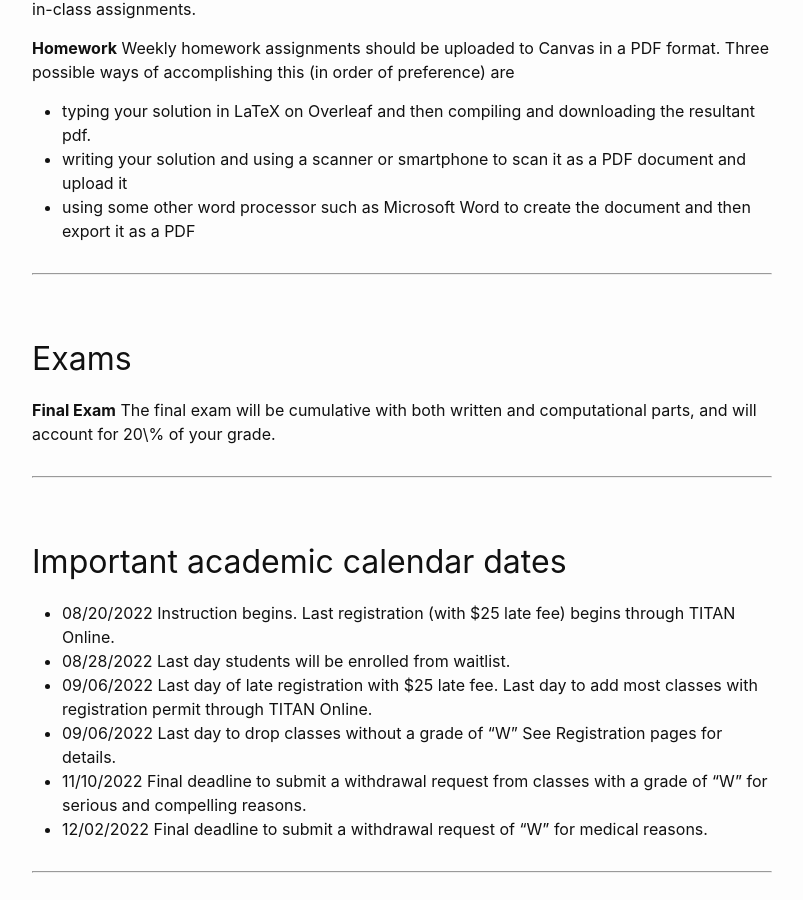
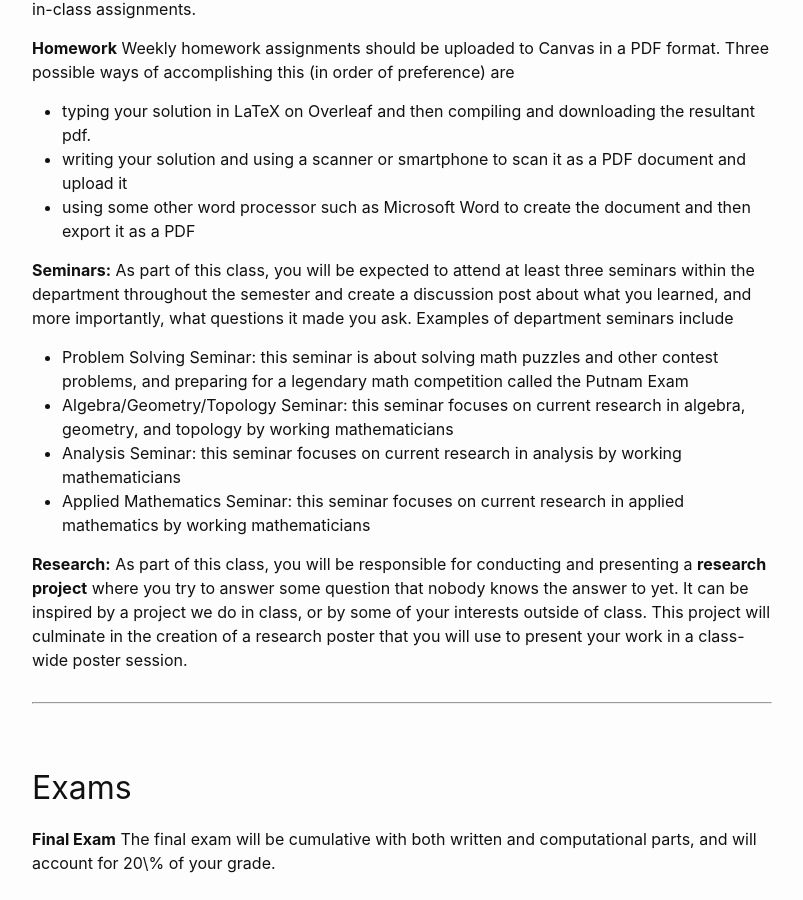
Before and after one commit to wcasper/math180fall2022, a Jekyll site: the page built from syllabus.md, in a window 1280 px wide and 900 px high, scrolled down 3736 px. Shown: the whole window, without its empty margins (238-1041 px from the left). Built offline with Jekyll 4.4.1, drawn with Linux system fonts in a browser that asks for light colours; some of the changed text lies outside the part shown.

Commit message:
added seminars, research, and poster session

```diff
--- a/syllabus.md
+++ b/syllabus.md
@@ -63,7 +63,7 @@ ___
 * Homework: 25%
 * Pre-class assignments: 15%
 * In-class assignments: 25%
-* Seminars / poster session: 15%
+* Seminars / research: 15%
 * Final Exam: 20%
 
 ### Grading scale (tentative)
@@ -114,6 +114,16 @@ Three possible ways of accomplishing this (in order of preference) are
 * typing your solution in LaTeX on Overleaf and then compiling and downloading the resultant pdf.
 * writing your solution and using a scanner or smartphone to scan it as a PDF document and upload it
 * using some other word processor such as Microsoft Word to create the document and then export it as a PDF
+
+**Seminars:**
+As part of this class, you will be expected to attend at least three seminars within the department throughout the semester and create a discussion post about what you learned, and more importantly, what questions it made you ask.  Examples of department seminars include
+* Problem Solving Seminar: this seminar is about solving math puzzles and other contest problems, and preparing for a legendary math competition called the Putnam Exam
+* Algebra/Geometry/Topology Seminar: this seminar focuses on current research in algebra, geometry, and topology by working mathematicians
+* Analysis Seminar: this seminar focuses on current research in analysis by working mathematicians
+* Applied Mathematics Seminar: this seminar focuses on current research in applied mathematics by working mathematicians
+
+**Research:**
+As part of this class, you will be responsible for conducting and presenting a **research project** where you try to answer some question that nobody knows the answer to yet.  It can be inspired by a project we do in class, or by some of your interests outside of class.  This project will culminate in the creation of a research poster that you will use to present your work in a class-wide poster session.
 
 ___
 
```
